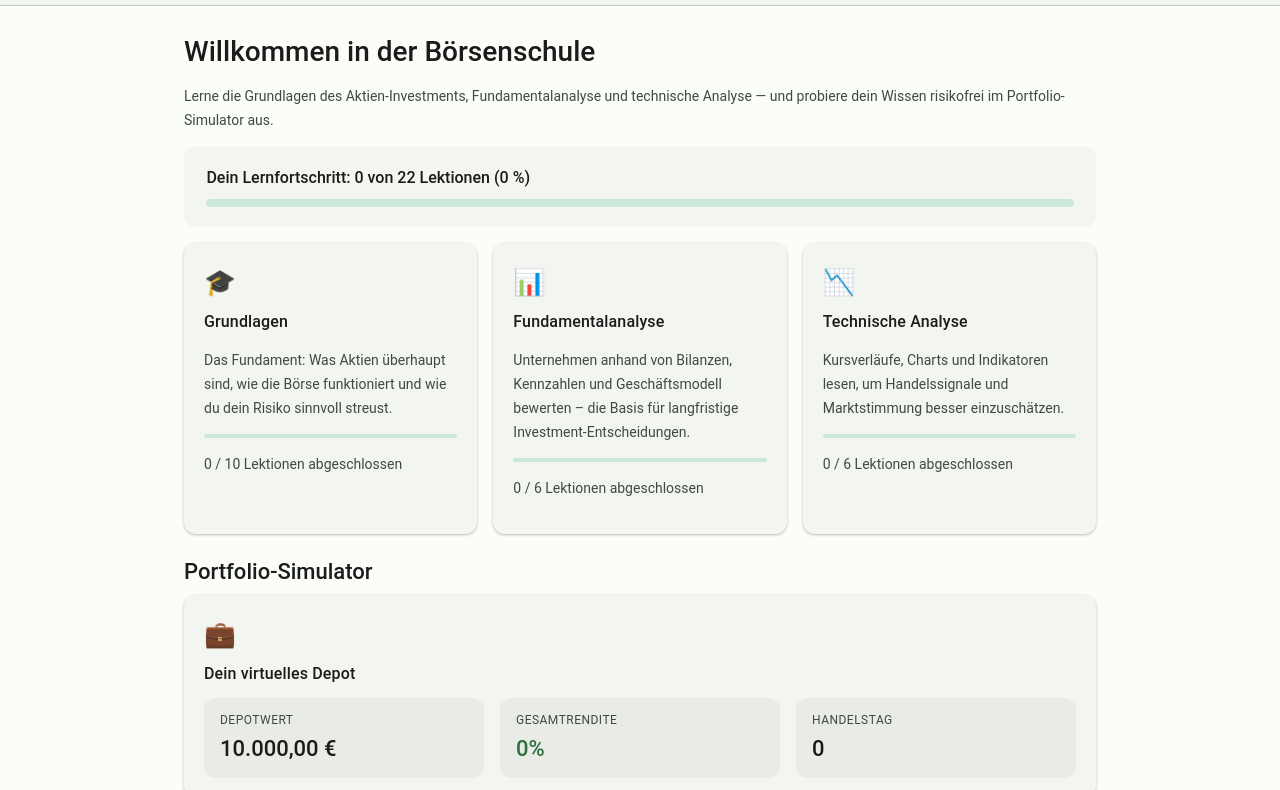
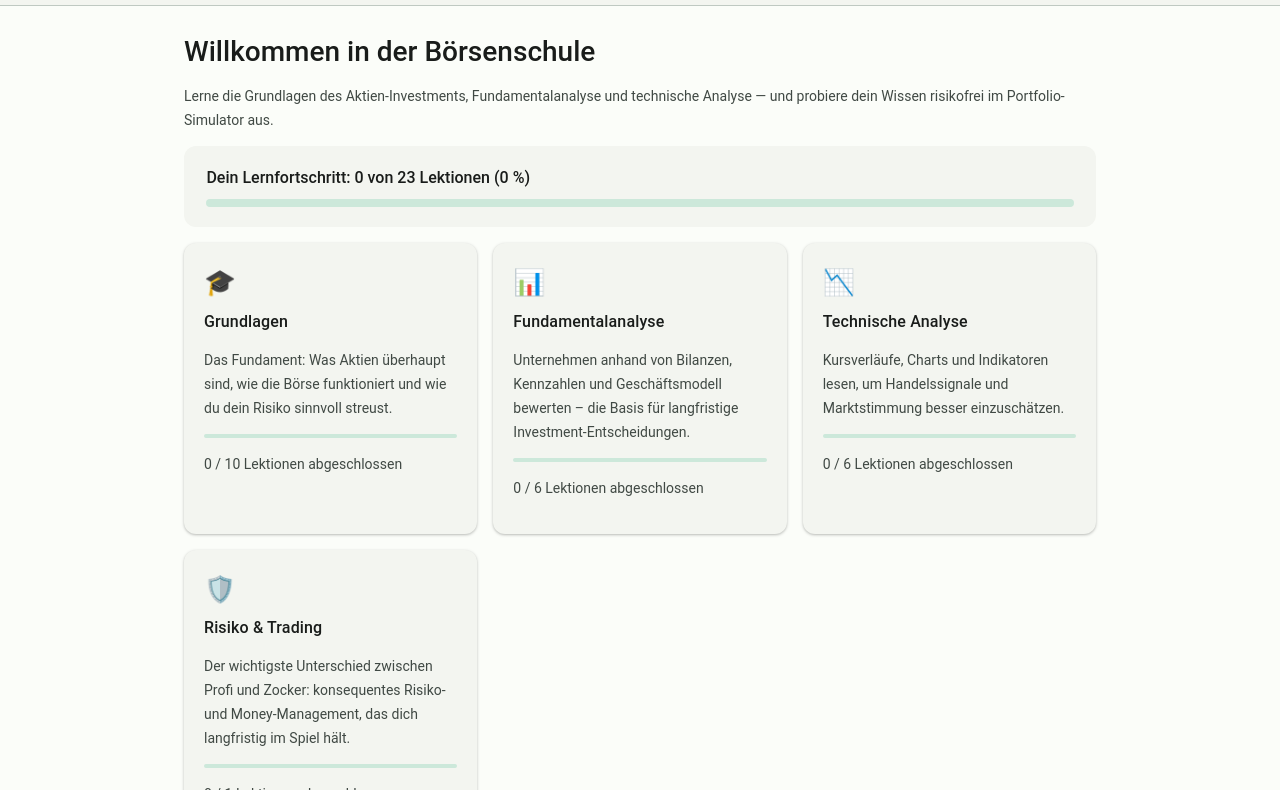
Before and after one commit to DWill1905/aktien-lernplattform, a website with bundled scripts: page index.html in a window 1280 px wide. Shown: the part 61-851 px from the top of the page. Built offline with nearby package versions, Linux system fonts and the light colour scheme.

Commit message:
Neues Modul Risiko und Trading: Positionsgroesse und Risiko pro Trade (v1.16.0)

```diff
--- a/index.html
+++ b/index.html
@@ -25,6 +25,7 @@
     <a href="#/modul/grundlagen">Grundlagen</a>
     <a href="#/modul/fundamentalanalyse">Fundamentalanalyse</a>
     <a href="#/modul/technische-analyse">Technische Analyse</a>
+    <a href="#/modul/risikomanagement">Risiko &amp; Trading</a>
     <a href="#/portfolio">Portfolio-Simulator</a>
     <a href="#/glossar">Glossar</a>
   </nav>
--- a/js/content/index.js
+++ b/js/content/index.js
@@ -1,7 +1,8 @@
 import { grundlagen } from "./grundlagen.js";
 import { fundamentalanalyse } from "./fundamentalanalyse.js";
 import { technischeAnalyse } from "./technische-analyse.js";
-export const MODULES = [grundlagen, fundamentalanalyse, technischeAnalyse];
+import { risikomanagement } from "./risikomanagement.js";
+export const MODULES = [grundlagen, fundamentalanalyse, technischeAnalyse, risikomanagement];
 export function moduleById(id) {
     return MODULES.find((m) => m.id === id);
 }
--- /dev/null
+++ b/js/content/risikomanagement.js
@@ -0,0 +1,53 @@
+export const risikomanagement = {
+    id: "risikomanagement",
+    title: "Risiko & Trading",
+    icon: "🛡️",
+    description: "Der wichtigste Unterschied zwischen Profi und Zocker: konsequentes Risiko- und Money-Management, das dich langfristig im Spiel hält.",
+    lessons: [
+        {
+            id: "positionsgroesse-risiko",
+            moduleId: "risikomanagement",
+            title: "Positionsgröße und Risiko pro Trade",
+            summary: "Profis fragen nicht zuerst \"Wie viel kann ich gewinnen?\", sondern \"Wie viel darf ich verlieren?\".",
+            content: [
+                "Der teuerste Anfängerfehler ist eine zu große Position. Profis drehen die Frage um: Sie legen zuerst fest, wie viel Kapital sie in einem einzelnen Trade maximal verlieren wollen – und leiten daraus die Stückzahl ab. Kapitalerhalt hat oberste Priorität, denn wer sein Konto halbiert, braucht danach +100 %, nur um wieder bei null zu sein.",
+                "Eine verbreitete Faustregel ist die <strong>1-%-Regel</strong>: Pro Trade wird höchstens 1 % des Gesamtkapitals riskiert. Bei 10.000 € Depot sind das 100 € maximaler Verlust je Position. So übersteht man auch eine lange Serie von Fehltrades, ohne das Konto zu sprengen.",
+                "Entscheidend ist die Unterscheidung zwischen <strong>Positionsgröße</strong> und <strong>Risiko</strong>: Das Risiko wird nicht durch die Positionsgröße allein bestimmt, sondern durch den Abstand zwischen Einstiegskurs und <strong>Stop-Loss</strong>. Die Formel lautet: Stückzahl = (Kapital × Risiko-Prozent) ÷ (Einstiegskurs − Stop-Kurs).",
+                "Beispiel: 10.000 € Kapital, 1 % Risiko = 100 €. Einstieg bei 50 €, Stop-Loss bei 45 €. Das Risiko je Aktie beträgt 5 €. Also: 100 € ÷ 5 € = 20 Aktien. Die Position ist 1.000 € groß, das tatsächliche Risiko aber nur 100 €.",
+                "Merke: Ein enger Stop erlaubt eine größere Stückzahl bei gleichem Risiko, ein weiter Stop erzwingt eine kleinere. Nicht das Bauchgefühl bestimmt die Größe, sondern eine nüchterne Rechnung – das ist der Kern professionellen Money-Managements.",
+            ],
+            quiz: [
+                {
+                    question: "Wovon leitet ein Profi die Positionsgröße primär ab?",
+                    options: [
+                        { text: "Vom vorab festgelegten maximalen Verlust und dem Abstand zum Stop-Loss", correct: true },
+                        { text: "Vom Bauchgefühl und der aktuellen Marktstimmung", correct: false },
+                        { text: "Davon, wie viel Gewinn maximal möglich erscheint", correct: false },
+                        { text: "Vom gesamten verfügbaren Guthaben – möglichst all-in", correct: false },
+                    ],
+                    explanation: "Zuerst steht das erlaubte Risiko fest; zusammen mit dem Stop-Abstand ergibt sich daraus rechnerisch die Stückzahl.",
+                },
+                {
+                    question: "Wie viele Aktien kaufst du nach der 1-%-Regel bei 10.000 € Kapital, Einstieg 50 €, Stop 45 €?",
+                    options: [
+                        { text: "200 Aktien", correct: false },
+                        { text: "20 Aktien", correct: true },
+                        { text: "100 Aktien", correct: false },
+                        { text: "2 Aktien", correct: false },
+                    ],
+                    explanation: "1 % von 10.000 € = 100 € Risiko. Risiko je Aktie = 50 − 45 = 5 €. 100 ÷ 5 = 20 Aktien (Positionswert 1.000 €, Risiko 100 €).",
+                },
+                {
+                    question: "Warum ist Kapitalerhalt für Trader so zentral?",
+                    options: [
+                        { text: "Weil ein großer Verlust überproportional hohe Gewinne zum Ausgleich erfordert (−50 % braucht +100 %)", correct: true },
+                        { text: "Weil Verluste steuerlich nicht anrechenbar sind", correct: false },
+                        { text: "Weil kleine Konten grundsätzlich verboten sind", correct: false },
+                        { text: "Weil Gewinne garantiert sind, sobald man diszipliniert ist", correct: false },
+                    ],
+                    explanation: "Verluste wirken asymmetrisch: Je tiefer das Konto fällt, desto schwerer die Erholung. Deshalb schützen Profis das Kapital vor allem anderen.",
+                },
+            ],
+        },
+    ],
+};
--- a/package.json
+++ b/package.json
@@ -1,6 +1,6 @@
 {
   "name": "aktien-lernplattform",
-  "version": "1.15.0",
+  "version": "1.16.0",
   "type": "module",
   "private": true,
   "scripts": {
--- a/src/content/index.ts
+++ b/src/content/index.ts
@@ -2,8 +2,9 @@ import { LearningModule, Lesson, ModuleId } from "../types.js";
 import { grundlagen } from "./grundlagen.js";
 import { fundamentalanalyse } from "./fundamentalanalyse.js";
 import { technischeAnalyse } from "./technische-analyse.js";
+import { risikomanagement } from "./risikomanagement.js";
 
-export const MODULES: LearningModule[] = [grundlagen, fundamentalanalyse, technischeAnalyse];
+export const MODULES: LearningModule[] = [grundlagen, fundamentalanalyse, technischeAnalyse, risikomanagement];
 
 export function moduleById(id: string): LearningModule | undefined {
   return MODULES.find((m) => m.id === (id as ModuleId));
--- /dev/null
+++ b/src/content/risikomanagement.ts
@@ -0,0 +1,55 @@
+import { LearningModule } from "../types.js";
+
+export const risikomanagement: LearningModule = {
+  id: "risikomanagement",
+  title: "Risiko & Trading",
+  icon: "🛡️",
+  description: "Der wichtigste Unterschied zwischen Profi und Zocker: konsequentes Risiko- und Money-Management, das dich langfristig im Spiel hält.",
+  lessons: [
+    {
+      id: "positionsgroesse-risiko",
+      moduleId: "risikomanagement",
+      title: "Positionsgröße und Risiko pro Trade",
+      summary: "Profis fragen nicht zuerst \"Wie viel kann ich gewinnen?\", sondern \"Wie viel darf ich verlieren?\".",
+      content: [
+        "Der teuerste Anfängerfehler ist eine zu große Position. Profis drehen die Frage um: Sie legen zuerst fest, wie viel Kapital sie in einem einzelnen Trade maximal verlieren wollen – und leiten daraus die Stückzahl ab. Kapitalerhalt hat oberste Priorität, denn wer sein Konto halbiert, braucht danach +100 %, nur um wieder bei null zu sein.",
+        "Eine verbreitete Faustregel ist die <strong>1-%-Regel</strong>: Pro Trade wird höchstens 1 % des Gesamtkapitals riskiert. Bei 10.000 € Depot sind das 100 € maximaler Verlust je Position. So übersteht man auch eine lange Serie von Fehltrades, ohne das Konto zu sprengen.",
+        "Entscheidend ist die Unterscheidung zwischen <strong>Positionsgröße</strong> und <strong>Risiko</strong>: Das Risiko wird nicht durch die Positionsgröße allein bestimmt, sondern durch den Abstand zwischen Einstiegskurs und <strong>Stop-Loss</strong>. Die Formel lautet: Stückzahl = (Kapital × Risiko-Prozent) ÷ (Einstiegskurs − Stop-Kurs).",
+        "Beispiel: 10.000 € Kapital, 1 % Risiko = 100 €. Einstieg bei 50 €, Stop-Loss bei 45 €. Das Risiko je Aktie beträgt 5 €. Also: 100 € ÷ 5 € = 20 Aktien. Die Position ist 1.000 € groß, das tatsächliche Risiko aber nur 100 €.",
+        "Merke: Ein enger Stop erlaubt eine größere Stückzahl bei gleichem Risiko, ein weiter Stop erzwingt eine kleinere. Nicht das Bauchgefühl bestimmt die Größe, sondern eine nüchterne Rechnung – das ist der Kern professionellen Money-Managements.",
+      ],
+      quiz: [
+        {
+          question: "Wovon leitet ein Profi die Positionsgröße primär ab?",
+          options: [
+            { text: "Vom vorab festgelegten maximalen Verlust und dem Abstand zum Stop-Loss", correct: true },
+            { text: "Vom Bauchgefühl und der aktuellen Marktstimmung", correct: false },
+            { text: "Davon, wie viel Gewinn maximal möglich erscheint", correct: false },
+            { text: "Vom gesamten verfügbaren Guthaben – möglichst all-in", correct: false },
+          ],
+          explanation: "Zuerst steht das erlaubte Risiko fest; zusammen mit dem Stop-Abstand ergibt sich daraus rechnerisch die Stückzahl.",
+        },
+        {
+          question: "Wie viele Aktien kaufst du nach der 1-%-Regel bei 10.000 € Kapital, Einstieg 50 €, Stop 45 €?",
+          options: [
+            { text: "200 Aktien", correct: false },
+            { text: "20 Aktien", correct: true },
+            { text: "100 Aktien", correct: false },
+            { text: "2 Aktien", correct: false },
+          ],
+          explanation: "1 % von 10.000 € = 100 € Risiko. Risiko je Aktie = 50 − 45 = 5 €. 100 ÷ 5 = 20 Aktien (Positionswert 1.000 €, Risiko 100 €).",
+        },
+        {
+          question: "Warum ist Kapitalerhalt für Trader so zentral?",
+          options: [
+            { text: "Weil ein großer Verlust überproportional hohe Gewinne zum Ausgleich erfordert (−50 % braucht +100 %)", correct: true },
+            { text: "Weil Verluste steuerlich nicht anrechenbar sind", correct: false },
+            { text: "Weil kleine Konten grundsätzlich verboten sind", correct: false },
+            { text: "Weil Gewinne garantiert sind, sobald man diszipliniert ist", correct: false },
+          ],
+          explanation: "Verluste wirken asymmetrisch: Je tiefer das Konto fällt, desto schwerer die Erholung. Deshalb schützen Profis das Kapital vor allem anderen.",
+        },
+      ],
+    },
+  ],
+};
```
Also changed, not shown: src/types.ts (+6 -1 lines), CHANGELOG.md.
